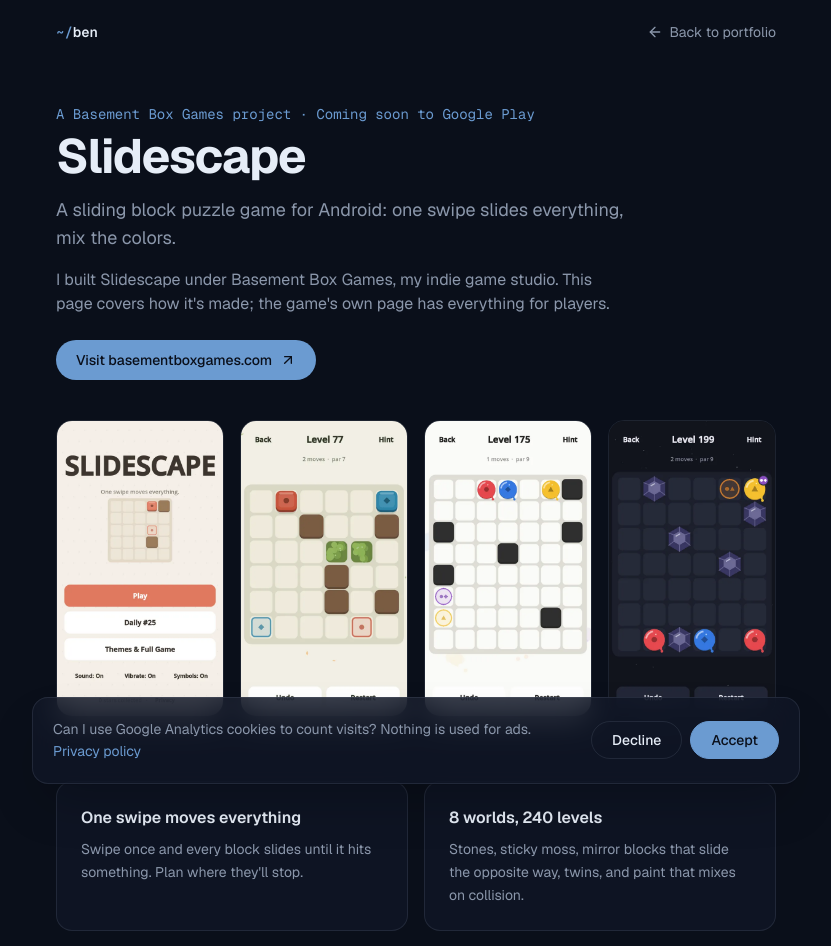
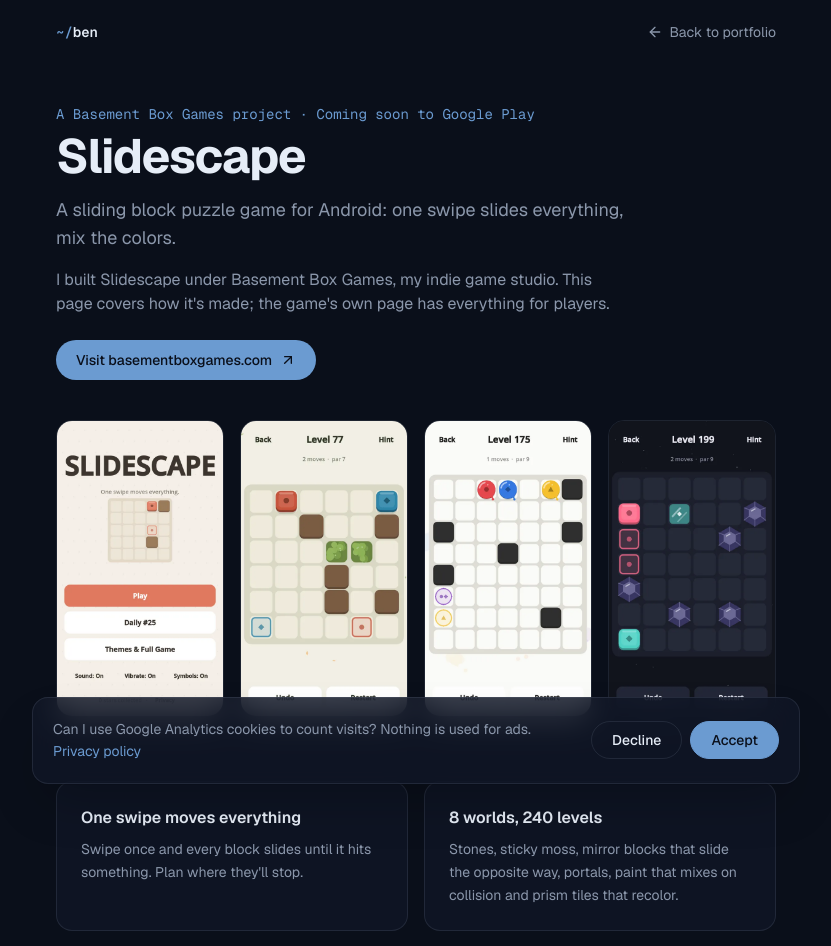
Before and after one commit to benscotthumphries/portfolio-ben, a Next.js app: page /slidescape in a window 1280 px wide. Shown: the top 946 px of the page, without its empty margins (224-1055 px from the left). Built offline with nearby package versions, Linux system fonts and the light colour scheme.

Commit message:
Slidescape: portals and prism tiles in the world list and screenshot

```diff
--- a/app/slidescape/page.tsx
+++ b/app/slidescape/page.tsx
@@ -19,12 +19,12 @@
   { src: menu, alt: "Slidescape title screen with a demo board" },
   { src: moss, alt: "A Moss level: sticky tiles stop blocks dead" },
   { src: paint, alt: "A Paint level: red, blue and yellow paint to mix" },
-  { src: prism, alt: "A Prism level on a dark starry theme" },
+  { src: prism, alt: "A Prism level: glowing tiles recolor blocks" },
 ];
 
 const features = [
   ["One swipe moves everything", "Swipe once and every block slides until it hits something. Plan where they'll stop."],
-  ["8 worlds, 240 levels", "Stones, sticky moss, mirror blocks that slide the opposite way, twins, and paint that mixes on collision."],
+  ["8 worlds, 240 levels", "Stones, sticky moss, mirror blocks that slide the opposite way, portals, paint that mixes on collision and prism tiles that recolor."],
   ["A hard daily puzzle", "The same puzzle for everyone each day, with a different mechanic each weekday and a shareable result."],
   ["Fair by design", "No ads, ever. Half the worlds are free forever; one purchase unlocks the rest."],
 ];
```
Also changed, not shown: app/assets/slidescape/prism.webp.
